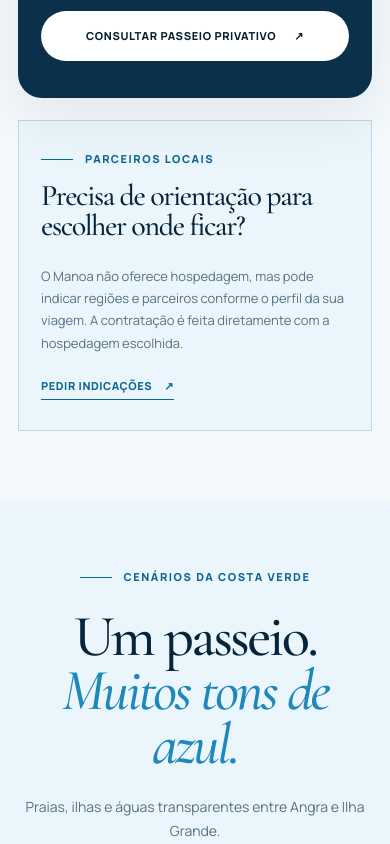
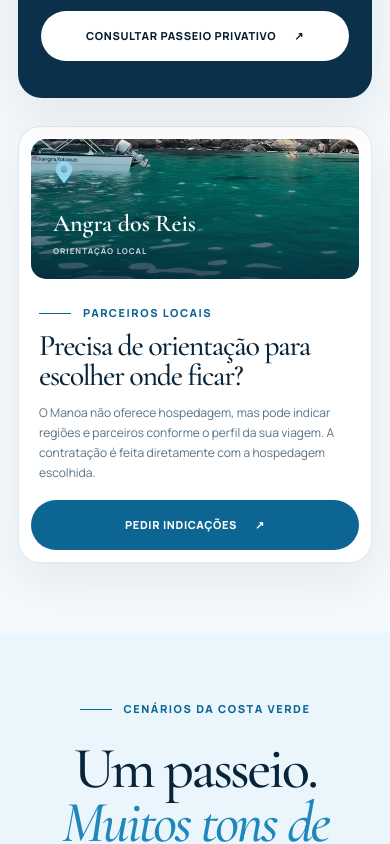
Before and after one commit to Judice007/manoatour, a Next.js app: page / in a window 390 px wide. Shown: the part 3240-4084 px from the top of the page. Built offline with nearby package versions, Linux system fonts and the light colour scheme.

Commit message:
Compact experience and partner sections

```diff
--- a/app/globals.css
+++ b/app/globals.css
@@ -108,10 +108,15 @@ h1 em, h2 em { color: var(--blue-bright); font-weight: 500; }
 .tour-card--blue li { border-color: rgba(255,255,255,.17); background: rgba(255,255,255,.07); }
 .tour-card li::before { content: ""; position: absolute; top: 50%; left: 12px; width: 5px; height: 5px; border-radius: 50%; background: var(--sky); transform: translateY(-50%); }
 .tour-card .button { margin-top: auto; }
-.stay-note { max-width: 1360px; display: grid; grid-template-columns: 1.05fr 1.2fr auto; gap: clamp(24px, 4vw, 64px); align-items: center; margin: 22px auto 0; padding: clamp(28px, 3.4vw, 44px); border: 1px solid rgba(13,101,148,.2); background: var(--ice); }
-.stay-note .eyebrow { margin-bottom: 14px; }
-.stay-note h3 { font-size: clamp(30px, 3vw, 46px); line-height: 1; }
-.stay-note > p { margin: 0; color: var(--muted); font-size: 13px; line-height: 1.7; }
+.stay-note { max-width: 1180px; display: grid; grid-template-columns: 230px 1fr auto; gap: clamp(24px, 3vw, 42px); align-items: center; margin: 28px auto 0; padding: 14px 28px 14px 14px; overflow: hidden; border: 1px solid rgba(13,101,148,.14); border-radius: 22px; background: var(--white); box-shadow: 0 18px 48px rgba(6,31,51,.07); }
+.stay-note__visual { min-height: 158px; display: flex; flex-direction: column; justify-content: flex-end; padding: 22px; border-radius: 15px; background: linear-gradient(0deg, rgba(6,31,51,.8), rgba(6,31,51,.08)), url("/costa-verde.jpg") center 56% / cover; color: var(--white); }
+.stay-note__visual svg { margin-bottom: auto; color: var(--sky); font-size: 22px; }
+.stay-note__visual span { font-family: var(--serif); font-size: 24px; font-weight: 600; }
+.stay-note__visual small { margin-top: 3px; font-size: 8px; font-weight: 800; letter-spacing: .12em; text-transform: uppercase; opacity: .72; }
+.stay-note__content { padding: 10px 0; }
+.stay-note .eyebrow { margin-bottom: 10px; }
+.stay-note h3 { font-size: clamp(30px, 2.7vw, 42px); line-height: 1; }
+.stay-note__content > p:last-child { max-width: 680px; margin: 12px 0 0; color: var(--muted); font-size: 12px; line-height: 1.65; }
 
 .destinations { padding: clamp(76px, 7vw, 108px) clamp(24px, 6vw, 104px); background: var(--ice); }
 .destination-heading { max-width: 820px; margin: 0 auto 46px; text-align: center; }
@@ -132,9 +137,10 @@ h1 em, h2 em { color: var(--blue-bright); font-weight: 500; }
 .destination figcaption small { color: var(--muted); font-size: 9px; font-weight: 700; letter-spacing: .07em; text-transform: uppercase; }
 .destination-cta { margin: 36px auto 0; }
 
-.experience { display: grid; grid-template-columns: minmax(250px, 330px) 1fr; gap: clamp(44px, 7vw, 108px); align-items: center; padding: clamp(76px, 7.5vw, 114px) clamp(24px, 7vw, 118px); background: var(--ice); }
+.experience { display: grid; grid-template-columns: minmax(250px, 310px) 1fr; gap: clamp(42px, 6vw, 88px); align-items: start; padding: clamp(72px, 6.5vw, 96px) clamp(24px, 7vw, 118px); background: var(--ice); }
 .experience-reel { justify-self: center; width: min(100%, 310px); }
-.experience-reel a { position: relative; display: block; aspect-ratio: 9 / 16; overflow: hidden; border-radius: 180px 180px 6px 6px; box-shadow: 0 30px 70px rgba(6,31,51,.18); }
+.experience-reel a { position: sticky; top: 28px; display: block; aspect-ratio: 9 / 16; overflow: hidden; border-radius: 26px; box-shadow: 0 30px 70px rgba(6,31,51,.18); }
+.experience-reel video { object-position: center 66%; transform: scale(1.22); }
 .experience-reel a::after { content: ""; position: absolute; inset: 58% 0 0; background: linear-gradient(transparent, rgba(6,31,51,.75)); }
 .experience-reel span { position: absolute; z-index: 2; right: 20px; bottom: 22px; left: 20px; display: flex; align-items: center; justify-content: center; gap: 8px; padding: 11px 12px; border: 1px solid rgba(255,255,255,.44); border-radius: 999px; color: var(--white); font-size: 8px; font-weight: 850; letter-spacing: .08em; text-transform: uppercase; }
 .experience-copy { max-width: 920px; }
@@ -144,20 +150,17 @@ h1 em, h2 em { color: var(--blue-bright); font-weight: 500; }
 .experience-points article > span { color: var(--blue); font-family: var(--serif); font-size: 13px; font-style: italic; }
 .experience-points h3 { font-size: 25px; letter-spacing: -.02em; }
 .experience-points p { margin: 6px 0 0; color: var(--muted); font-size: 13px; line-height: 1.55; }
-
-.boat-section { display: grid; grid-template-columns: 1.08fr .92fr; min-height: 640px; background: var(--navy-soft); color: var(--white); }
-.boat-media { position: relative; min-height: 640px; overflow: hidden; }
-.boat-media::after { content: ""; position: absolute; inset: 55% 0 0; background: linear-gradient(transparent, rgba(6,31,51,.78)); }
-.boat-media > span { position: absolute; z-index: 2; left: 38px; bottom: 32px; color: var(--white); font-size: 9px; font-weight: 850; letter-spacing: .14em; text-transform: uppercase; }
-.boat-copy { display: flex; flex-direction: column; justify-content: center; padding: clamp(50px, 6vw, 86px); }
-.boat-copy h2 { font-size: clamp(54px, 5.2vw, 82px); line-height: .94; }
-.boat-copy h2 em { color: var(--sky); }
-.boat-copy > p:not(.eyebrow) { max-width: 560px; margin: 24px 0 32px; color: rgba(255,255,255,.72); font-size: 14px; line-height: 1.7; }
-.boat-copy ul { display: grid; grid-template-columns: repeat(2, minmax(0, 1fr)); margin: 0; padding: 0; border-top: 1px solid rgba(255,255,255,.2); list-style: none; }
-.boat-copy li { display: grid; grid-template-columns: 30px 1fr; align-items: center; min-height: 58px; padding: 12px 10px 12px 0; border-bottom: 1px solid rgba(255,255,255,.2); font-size: 11px; font-weight: 700; }
-.boat-copy li:nth-child(odd) { border-right: 1px solid rgba(255,255,255,.2); }
-.boat-copy li:nth-child(even) { padding-left: 17px; }
-.boat-copy li span { color: var(--sky); font-family: var(--serif); font-size: 11px; font-style: italic; }
+.onboard-card { display: grid; grid-template-columns: minmax(190px, .72fr) 1.28fr; margin-top: 32px; overflow: hidden; border-radius: 20px; background: var(--navy-soft); color: var(--white); box-shadow: 0 22px 52px rgba(6,31,51,.14); }
+.onboard-media { position: relative; min-height: 275px; overflow: hidden; }
+.onboard-media::after { content: ""; position: absolute; inset: 42% 0 0; background: linear-gradient(transparent, rgba(6,31,51,.8)); }
+.onboard-media img { object-position: center 52%; }
+.onboard-media > span { position: absolute; z-index: 2; right: 18px; bottom: 17px; left: 18px; color: var(--white); font-size: 8px; font-weight: 800; letter-spacing: .1em; line-height: 1.45; text-transform: uppercase; }
+.onboard-content { display: flex; flex-direction: column; justify-content: center; padding: 30px; }
+.onboard-content .card-kicker { color: var(--sky); }
+.onboard-content h3 { max-width: 470px; font-size: clamp(32px, 3vw, 44px); line-height: .96; }
+.onboard-content ul { display: grid; grid-template-columns: repeat(2, minmax(0, 1fr)); gap: 0 18px; margin: 22px 0 0; padding: 0; border-top: 1px solid rgba(255,255,255,.16); list-style: none; }
+.onboard-content li { position: relative; min-height: 38px; display: flex; align-items: center; padding: 8px 4px 8px 16px; border-bottom: 1px solid rgba(255,255,255,.16); font-size: 10px; font-weight: 700; }
+.onboard-content li::before { content: ""; position: absolute; left: 0; width: 5px; height: 5px; border-radius: 50%; background: var(--sky); }
 
 .booking { display: grid; grid-template-columns: .8fr 1.2fr; gap: clamp(40px, 6vw, 96px); align-items: center; padding: clamp(80px, 7.5vw, 118px) clamp(24px, 6vw, 104px); background: var(--white); }
 .booking-copy { max-width: 650px; }
@@ -216,10 +219,10 @@ footer > div { justify-self: end; display: flex; gap: 22px; font-size: 10px; fon
   .trust-strip > div:nth-last-child(-n + 2) { border-bottom: 0; }
   .tour-card__image { height: 250px; min-height: 0; }
   .tour-card__content { min-height: 0; }
-  .stay-note { grid-template-columns: 1fr 1fr; }
-  .stay-note .text-link { grid-column: 1 / -1; }
+  .stay-note { grid-template-columns: 190px 1fr; padding-right: 20px; }
+  .stay-note .button { grid-column: 2; }
   .destination-gallery { grid-template-columns: repeat(2, minmax(0, 1fr)); }
-  .boat-copy { padding: 64px 42px; }
+  .onboard-card { grid-template-columns: 180px 1fr; }
 }
 
 @media (max-width: 760px) {
@@ -249,8 +252,10 @@ footer > div { justify-self: end; display: flex; gap: 22px; font-size: 10px; fon
   .tour-card__content { min-height: 0; padding: 32px 22px 36px; }
   .tour-card h3 { font-size: 44px; }
   .tour-card .button { width: 100%; }
-  .stay-note { grid-template-columns: 1fr; padding: 30px 22px; }
-  .stay-note .text-link { grid-column: auto; }
+  .stay-note { grid-template-columns: 1fr; gap: 18px; padding: 12px; }
+  .stay-note__visual { min-height: 140px; }
+  .stay-note__content { padding: 8px 8px 0; }
+  .stay-note .button { grid-column: auto; width: 100%; }
   .destinations { padding: 68px 16px; }
   .destination-heading { margin-bottom: 34px; }
   .destination-heading h2 { font-size: clamp(50px, 15vw, 68px); }
@@ -260,18 +265,14 @@ footer > div { justify-self: end; display: flex; gap: 22px; font-size: 10px; fon
   .destination figcaption strong { font-size: 15px; }
   .destination figcaption small { font-size: 7px; letter-spacing: .05em; }
   .destination-cta { margin-top: 28px; }
-  .experience { grid-template-columns: 1fr; gap: 38px; padding: 72px 20px; }
+  .experience { grid-template-columns: 1fr; gap: 38px; padding: 68px 20px; }
   .experience-reel { width: min(210px, 62vw); }
+  .experience-reel a { position: relative; top: auto; border-radius: 22px; }
   .experience-copy h2 { font-size: clamp(48px, 14vw, 64px); }
   .experience-points article { grid-template-columns: 34px 1fr; }
-  .boat-section { grid-template-columns: 1fr; min-height: 0; }
-  .boat-media { min-height: 430px; }
-  .boat-media > span { left: 20px; bottom: 20px; }
-  .boat-copy { padding: 62px 20px; }
-  .boat-copy h2 { font-size: clamp(48px, 14vw, 66px); }
-  .boat-copy ul { grid-template-columns: 1fr; }
-  .boat-copy li:nth-child(odd) { border-right: 0; }
-  .boat-copy li:nth-child(even) { padding-left: 0; }
+  .onboard-card { grid-template-columns: 1fr; margin-top: 28px; }
+  .onboard-media { min-height: 210px; }
+  .onboard-content { padding: 28px 22px 30px; }
   .booking { grid-template-columns: 1fr; gap: 38px; padding: 72px 18px; }
   .booking-copy h2 { font-size: clamp(48px, 14vw, 65px); }
   .booking-form { padding: 26px 20px; }
--- a/app/page.tsx
+++ b/app/page.tsx
@@ -163,12 +163,17 @@ export default function Home() {
         </div>
 
         <aside className="stay-note" id="onde-ficar">
-          <div>
+          <div className="stay-note__visual" aria-hidden="true">
+            <FaMapMarkerAlt />
+            <span>Angra dos Reis</span>
+            <small>Orientação local</small>
+          </div>
+          <div className="stay-note__content">
             <p className="eyebrow"><span /> Parceiros locais</p>
             <h3>Precisa de orientação para escolher onde ficar?</h3>
+            <p>O Manoa não oferece hospedagem, mas pode indicar regiões e parceiros conforme o perfil da sua viagem. A contratação é feita diretamente com a hospedagem escolhida.</p>
           </div>
-          <p>O Manoa não oferece hospedagem, mas pode indicar regiões e parceiros conforme o perfil da sua viagem. A contratação é feita diretamente com a hospedagem escolhida.</p>
-          <a className="text-link" href={stayContactUrl} target="_blank" rel="noreferrer">Pedir indicações <span aria-hidden="true">↗</span></a>
+          <a className="button button--blue" href={stayContactUrl} target="_blank" rel="noreferrer">Pedir indicações <span aria-hidden="true">↗</span></a>
         </aside>
       </section>
 
@@ -227,24 +232,23 @@ export default function Home() {
             <article><span>02</span><div><h3>Opções para cada grupo</h3><p>Passeio compartilhado ou privativo, conforme o perfil da viagem.</p></div></article>
             <article><span>03</span><div><h3>Tudo alinhado antes</h3><p>Rota, valores, disponibilidade e agendamento pelo WhatsApp.</p></div></article>
           </div>
-        </div>
-      </section>
 
-      <section className="boat-section" aria-labelledby="boat-title">
-        <div className="boat-media">
-          <img src="/barco-comodidades.jpg" width="1600" height="1180" alt="Área coberta e estrutura interna do barco do Manoa" />
-          <span>Estrutura para até 13 passageiros</span>
-        </div>
-        <div className="boat-copy">
-          <p className="eyebrow eyebrow--light"><span /> Estrutura a bordo</p>
-          <h2 id="boat-title">Conforto em cada etapa<br /><em>do passeio.</em></h2>
-          <p>Uma estrutura preparada para tornar a experiência mais prática, segura e agradável.</p>
-          <ul aria-label="Itens disponíveis no barco do Manoa">
-            <li><span>01</span>Colete salva-vidas</li><li><span>02</span>Boias e flutuadores</li>
-            <li><span>03</span>Caixa térmica</li><li><span>04</span>Pia com água</li>
-            <li><span>05</span>Som Bluetooth</li><li><span>06</span>Banheiro a bordo</li>
-            <li><span>07</span>Área coberta</li><li><span>08</span>Até 13 passageiros</li>
-          </ul>
+          <div className="onboard-card">
+            <div className="onboard-media">
+              <img src="/barco-comodidades.jpg" width="1600" height="1200" alt="Área coberta e estrutura interna do barco do Manoa" />
+              <span>Estrutura para até 13 passageiros</span>
+            </div>
+            <div className="onboard-content">
+              <p className="card-kicker">Estrutura a bordo</p>
+              <h3>Conforto para aproveitar o dia.</h3>
+              <ul aria-label="Itens disponíveis no barco do Manoa">
+                <li>Colete salva-vidas</li><li>Boias e flutuadores</li>
+                <li>Caixa térmica</li><li>Pia com água</li>
+                <li>Som Bluetooth</li><li>Banheiro a bordo</li>
+                <li>Área coberta</li><li>Até 13 passageiros</li>
+              </ul>
+            </div>
+          </div>
         </div>
       </section>
 
```
Also changed, not shown: 1 other file (tests, documents, lock files or other folders).
